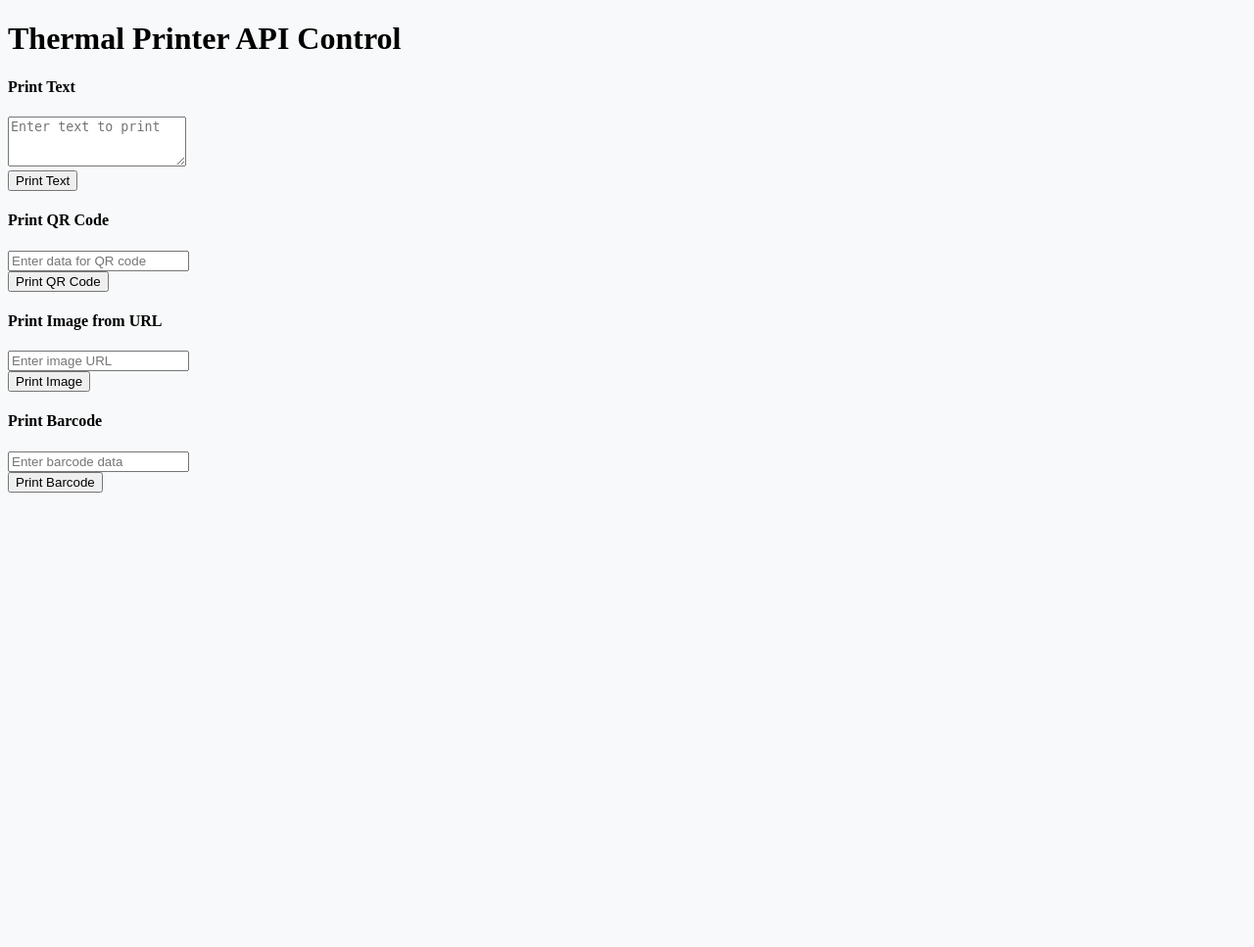
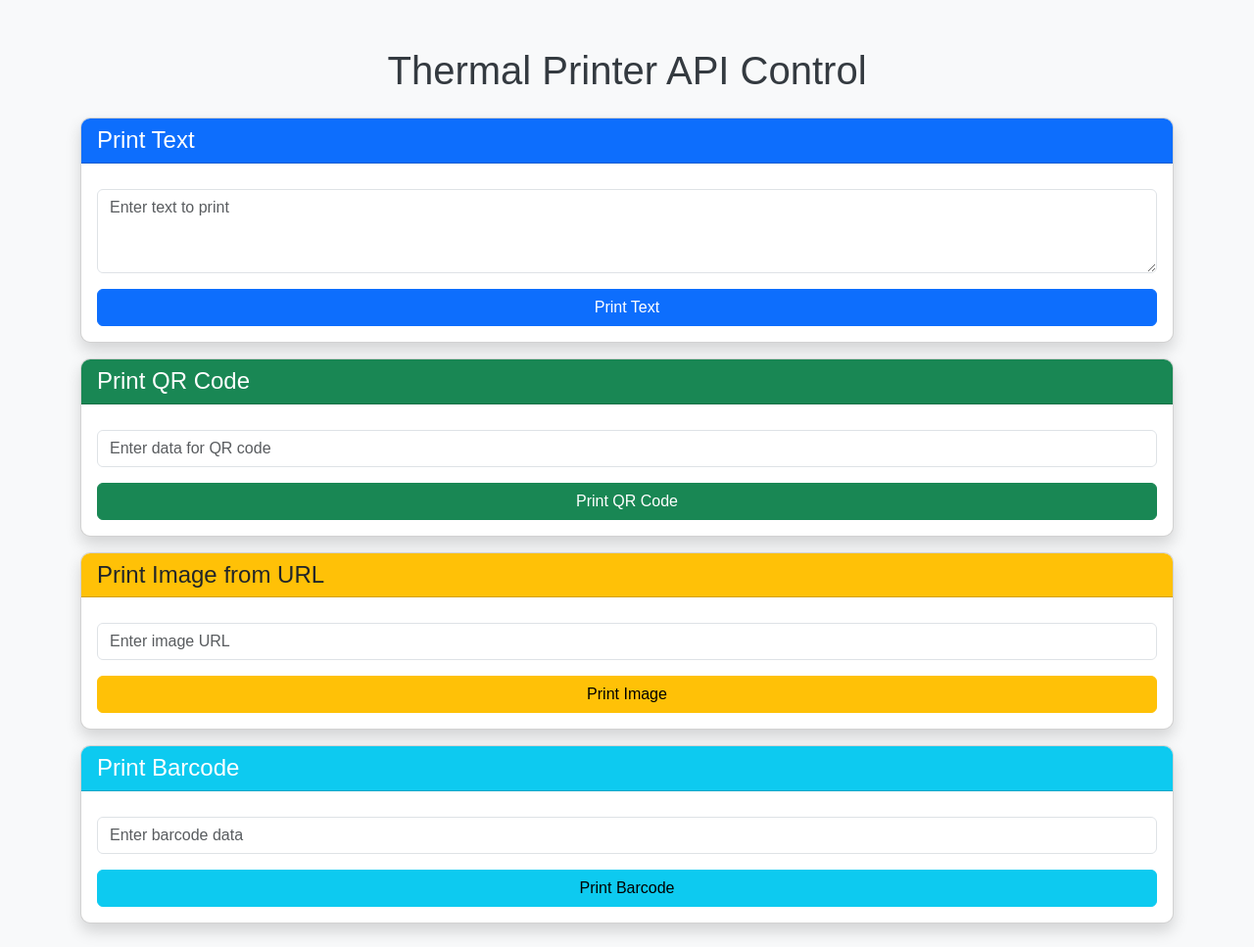
Before and after one commit to aweher/thermal-printer-api, a Flask app: template templates/index.html in a window 1280 px wide. Shown: the whole page at 98% size. Before the commit the page ends 503 px from the top, so only its background shows below. Run offline with Flask 3, Linux system fonts and the light colour scheme; the template is opened without the code that fills it, so the values that code supplies are empty.

Commit message:
Refactor CSS and HTML for improved styling and user experience

```diff
--- a/static/css/styles.css
+++ b/static/css/styles.css
@@ -1,7 +1,26 @@
 body {
     background-color: #f8f9fa;
+    font-family: Arial, sans-serif;
+}
+
+h1 {
+    color: #343a40;
 }
 
 .card {
-    margin-top: 20px;
+    border-radius: 10px;
+    overflow: hidden;
 }
+
+.card-header {
+    font-size: 1.25rem;
+    font-weight: bold;
+}
+
+.form-group {
+    margin-top: 10px;
+}
+
+button {
+    width: 100%;
+}
--- a/templates/index.html
+++ b/templates/index.html
@@ -4,53 +4,64 @@
     <meta charset="UTF-8">
     <meta name="viewport" content="width=device-width, initial-scale=1.0">
     <title>Thermal Printer Control</title>
+    <!-- Bootstrap 5 CSS -->
+    <link href="https://cdn.jsdelivr.net/npm/bootstrap@5.3.0/dist/css/bootstrap.min.css" rel="stylesheet">
+    <!-- Custom CSS -->
     <link rel="stylesheet" href="{{ url_for('static', filename='css/styles.css') }}">
 </head>
 <body>
     <div class="container mt-5">
-        <h1 class="text-center">Thermal Printer API Control</h1>
+        <h1 class="text-center mb-4">Thermal Printer API Control</h1>
 
         <!-- Section for Text Printing -->
-        <div class="card mt-3">
+        <div class="card mt-3 shadow">
+            <div class="card-header bg-primary text-white">
+                <h4 class="mb-0">Print Text</h4>
+            </div>
             <div class="card-body">
-                <h4>Print Text</h4>
                 <div class="form-group">
                     <textarea id="print-text" class="form-control" rows="3" placeholder="Enter text to print"></textarea>
                 </div>
-                <button class="btn btn-primary" onclick="printText()">Print Text</button>
+                <button class="btn btn-primary mt-3" onclick="printText()">Print Text</button>
             </div>
         </div>
 
         <!-- Section for QR Code Printing -->
-        <div class="card mt-3">
+        <div class="card mt-3 shadow">
+            <div class="card-header bg-success text-white">
+                <h4 class="mb-0">Print QR Code</h4>
+            </div>
             <div class="card-body">
-                <h4>Print QR Code</h4>
                 <div class="form-group">
                     <input type="text" id="qr-data" class="form-control" placeholder="Enter data for QR code">
                 </div>
-                <button class="btn btn-primary" onclick="printQR()">Print QR Code</button>
+                <button class="btn btn-success mt-3" onclick="printQR()">Print QR Code</button>
             </div>
         </div>
 
         <!-- Section for Image Printing -->
-        <div class="card mt-3">
+        <div class="card mt-3 shadow">
+            <div class="card-header bg-warning text-dark">
+                <h4 class="mb-0">Print Image from URL</h4>
+            </div>
             <div class="card-body">
-                <h4>Print Image from URL</h4>
                 <div class="form-group">
                     <input type="text" id="image-url" class="form-control" placeholder="Enter image URL">
                 </div>
-                <button class="btn btn-primary" onclick="printImage()">Print Image</button>
+                <button class="btn btn-warning mt-3" onclick="printImage()">Print Image</button>
             </div>
         </div>
 
         <!-- Section for Barcode Printing -->
-        <div class="card mt-3">
+        <div class="card mt-3 shadow">
+            <div class="card-header bg-info text-white">
+                <h4 class="mb-0">Print Barcode</h4>
+            </div>
             <div class="card-body">
-                <h4>Print Barcode</h4>
                 <div class="form-group">
                     <input type="text" id="barcode-data" class="form-control" placeholder="Enter barcode data">
                 </div>
-                <button class="btn btn-primary" onclick="printBarcode()">Print Barcode</button>
+                <button class="btn btn-info mt-3" onclick="printBarcode()">Print Barcode</button>
             </div>
         </div>
 
@@ -58,6 +69,8 @@
         <div class="mt-4" id="result"></div>
     </div>
 
+    <!-- Bootstrap 5 JS -->
+    <script src="https://cdn.jsdelivr.net/npm/bootstrap@5.3.0/dist/js/bootstrap.bundle.min.js"></script>
     <script src="{{ url_for('static', filename='js/app.js') }}"></script>
 </body>
 </html>
```
